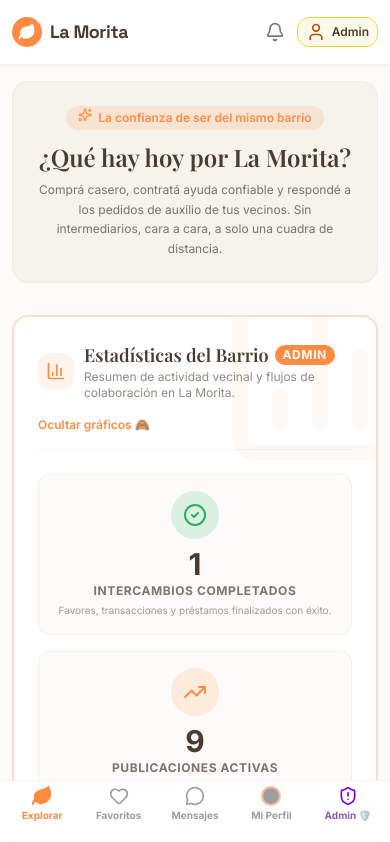
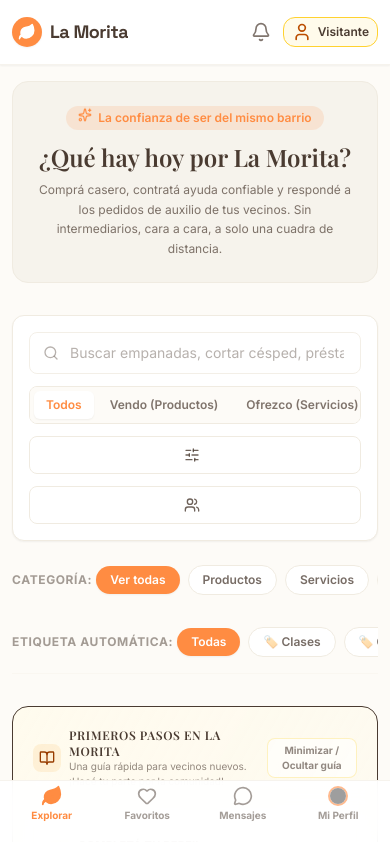
Before and after one commit to jofergtz/LA-MORITA-APP, a React (Vite) app: page / in a window 390 px wide. Shown: the top 842 px of the page. Built offline with nearby package versions, Linux system fonts and the light colour scheme; grey boxes are pictures that could not be loaded; a web font is replaced by a local one.

Commit message:
fix: improve mobile modal UX and guest access
Update modal overlay layouts for better touch interaction and responsiveness. Also, set default admin login status to false for fresh installations to enforce secure access.

```diff
--- a/src/App.tsx
+++ b/src/App.tsx
@@ -131,7 +131,7 @@ export default function App() {
   const [isAdminLoggedIn, setIsAdminLoggedIn] = useState<boolean>(() => {
     const stored = localStorage.getItem('morita_adminLoggedIn');
     if (stored !== null) return stored === 'true';
-    return true; // Default to true so Juan de Dios Vaca starts logged in as Super Admin
+    return false; // Default to guest mode on fresh install / first launch
   });
   const [isJuntaModalOpen, setIsJuntaModalOpen] = useState(false);
   const [isJuntaLoggedIn, setIsJuntaLoggedIn] = useState<boolean>(() => {
--- a/src/components/AdminLoginGate.tsx
+++ b/src/components/AdminLoginGate.tsx
@@ -45,7 +45,7 @@ export default function AdminLoginGate({
   const defaultIcon = icon || <ShieldAlert className="h-9 w-9 animate-pulse" />;
 
   return (
-    <div className={isModal ? "fixed inset-0 z-50 flex items-center justify-center p-4 bg-black/50 backdrop-blur-xs animate-fade-in" : "max-w-md mx-auto my-8"}>
+    <div className={isModal ? "fixed inset-0 z-50 overflow-y-auto flex items-center justify-center p-4 bg-black/50 backdrop-blur-xs animate-fade-in touch-pan-y" : "max-w-md mx-auto my-8"}>
       <div className="bg-white border border-morita-sand rounded-3xl p-6 sm:p-8 shadow-xl max-w-md w-full relative animate-fade-in">
 
         {isModal && (
--- a/src/components/Feed.tsx
+++ b/src/components/Feed.tsx
@@ -119,6 +119,7 @@ export default function Feed({
   }, [publications]);
 
   const [isStatsOpen, setIsStatsOpen] = useState(true);
+  const [isMobileCarteleraOpen, setIsMobileCarteleraOpen] = useState(true);
 
   // Compute neighborhood statistics for the admin dashboard
   const stats = useMemo(() => {
@@ -406,6 +407,8 @@ export default function Feed({
           </div>
         </div>
       </div>
+
+
 
       {/* Administrador - Panel de Estadísticas del Barrio */}
       {isAdmin && stats && (
--- a/src/components/PublishModal.tsx
+++ b/src/components/PublishModal.tsx
@@ -387,10 +387,10 @@ export default function PublishModal({ isOpen, onClose, currentUser, publication
   };
 
   return (
-    <div id="publish-modal-overlay" className="fixed inset-0 z-50 flex items-center justify-center p-4 bg-morita-charcoal/60 backdrop-blur-xs overflow-y-auto">
+    <div id="publish-modal-overlay" className="fixed inset-0 z-50 overflow-y-auto bg-morita-charcoal/60 backdrop-blur-xs p-3 sm:p-6 flex items-center justify-center min-h-full">
       <div
         id="publish-modal-content"
-        className="bg-white rounded-2xl border border-morita-sand shadow-2xl w-full max-w-2xl max-h-[90vh] overflow-y-auto flex flex-col"
+        className="bg-white rounded-2xl border border-morita-sand shadow-2xl w-full max-w-2xl my-auto max-h-[88vh] overflow-y-auto flex flex-col touch-pan-y animate-fade-in"
       >
         {/* Header */}
         <div className="px-6 py-4 border-b border-morita-sand/60 flex items-center justify-between bg-morita-beige/35">
--- a/src/components/RegistrationModal.tsx
+++ b/src/components/RegistrationModal.tsx
@@ -347,10 +347,10 @@ export default function RegistrationModal({
   const isEditingOther = !isRegister && userToEdit && userToEdit.id !== currentUser.id;
 
   return (
-    <div id="registration-modal-overlay" className="fixed inset-0 z-55 flex items-center justify-center p-4 bg-morita-charcoal/60 backdrop-blur-xs overflow-y-auto">
+    <div id="registration-modal-overlay" className="fixed inset-0 z-55 overflow-y-auto bg-morita-charcoal/60 backdrop-blur-xs p-3 sm:p-6 flex items-center justify-center min-h-full">
       <div
         id="registration-modal-content"
-        className="bg-white rounded-2xl border border-morita-sand shadow-2xl w-full max-w-lg max-h-[90vh] overflow-y-auto flex flex-col my-8"
+        className="bg-white rounded-2xl border border-morita-sand shadow-2xl w-full max-w-lg my-auto max-h-[88vh] overflow-y-auto flex flex-col touch-pan-y animate-fade-in"
       >
         {/* Header */}
         <div className="px-6 py-4 border-b border-morita-sand/50 bg-morita-beige/35 flex items-center justify-between sticky top-0 bg-white z-10">
--- a/src/components/RequestModal.tsx
+++ b/src/components/RequestModal.tsx
@@ -118,10 +118,10 @@ export default function RequestModal({
   };
 
   return (
-    <div id="request-modal-overlay" className="fixed inset-0 z-50 flex items-center justify-center p-4 bg-morita-charcoal/60 backdrop-blur-xs">
+    <div id="request-modal-overlay" className="fixed inset-0 z-50 overflow-y-auto bg-morita-charcoal/60 backdrop-blur-xs p-3 sm:p-6 flex items-center justify-center min-h-full">
       <div
         id="request-modal-content"
-        className="bg-white rounded-2xl border border-morita-sand shadow-2xl w-full max-w-lg overflow-hidden flex flex-col"
+        className="bg-white rounded-2xl border border-morita-sand shadow-2xl w-full max-w-lg my-auto max-h-[88vh] overflow-y-auto flex flex-col touch-pan-y animate-fade-in"
       >
         {/* Header */}
         <div className="px-5 py-4 border-b border-morita-sand/50 bg-morita-beige/30 flex items-center justify-between">
--- a/src/components/UserProfileModal.tsx
+++ b/src/components/UserProfileModal.tsx
@@ -81,13 +81,13 @@ export default function UserProfileModal({
   };
 
   return (
-    <div id="profile-modal-overlay" className="fixed inset-0 z-50 flex items-center justify-center p-4 bg-morita-charcoal/60 backdrop-blur-xs overflow-y-auto">
+    <div id="profile-modal-overlay" className="fixed inset-0 z-50 overflow-y-auto bg-morita-charcoal/60 backdrop-blur-xs p-3 sm:p-6 flex items-center justify-center min-h-full">
       <div
         id="profile-modal-content"
-        className="bg-white rounded-2xl border border-morita-sand shadow-2xl w-full max-w-2xl max-h-[90vh] overflow-y-auto flex flex-col"
+        className="bg-white rounded-2xl border border-morita-sand shadow-2xl w-full max-w-2xl my-auto max-h-[88vh] flex flex-col overflow-hidden animate-fade-in"
       >
         {/* Header */}
-        <div className="px-6 py-4 border-b border-morita-sand/50 flex items-center justify-between bg-morita-beige/35">
+        <div className="px-6 py-4 border-b border-morita-sand/50 flex items-center justify-between bg-morita-beige/35 shrink-0">
           <div className="flex items-center space-x-2">
             <span className="text-xl">👤</span>
             <div>
@@ -108,7 +108,7 @@ export default function UserProfileModal({
         </div>
 
         {/* Modal Body */}
-        <div className="p-6 space-y-6 flex-1 overflow-y-auto">
+        <div className="p-4 sm:p-6 space-y-6 flex-1 overflow-y-auto touch-pan-y">
 
           {/* 1. Profile Hero Info */}
           <div className="flex flex-col sm:flex-row items-center sm:items-start gap-4 pb-6 border-b border-morita-sand/40">
--- a/src/index.css
+++ b/src/index.css
@@ -33,16 +33,26 @@
     -webkit-tap-highlight-color: transparent;
   }
 
-  html, body {
+  html {
     background-color: var(--color-morita-beige);
     color: var(--color-morita-charcoal);
     font-family: var(--font-sans);
-    overscroll-behavior-y: none;
-    overscroll-behavior-x: none;
     overflow-x: hidden;
     max-width: 100vw;
     width: 100%;
-    touch-action: manipulation;
+    -webkit-overflow-scrolling: touch;
+  }
+
+  body {
+    background-color: var(--color-morita-beige);
+    color: var(--color-morita-charcoal);
+    font-family: var(--font-sans);
+    min-height: 100vh;
+    min-height: -webkit-fill-available;
+    overflow-x: hidden;
+    width: 100%;
+    position: relative;
+    -webkit-overflow-scrolling: touch;
   }
 }
 
```
